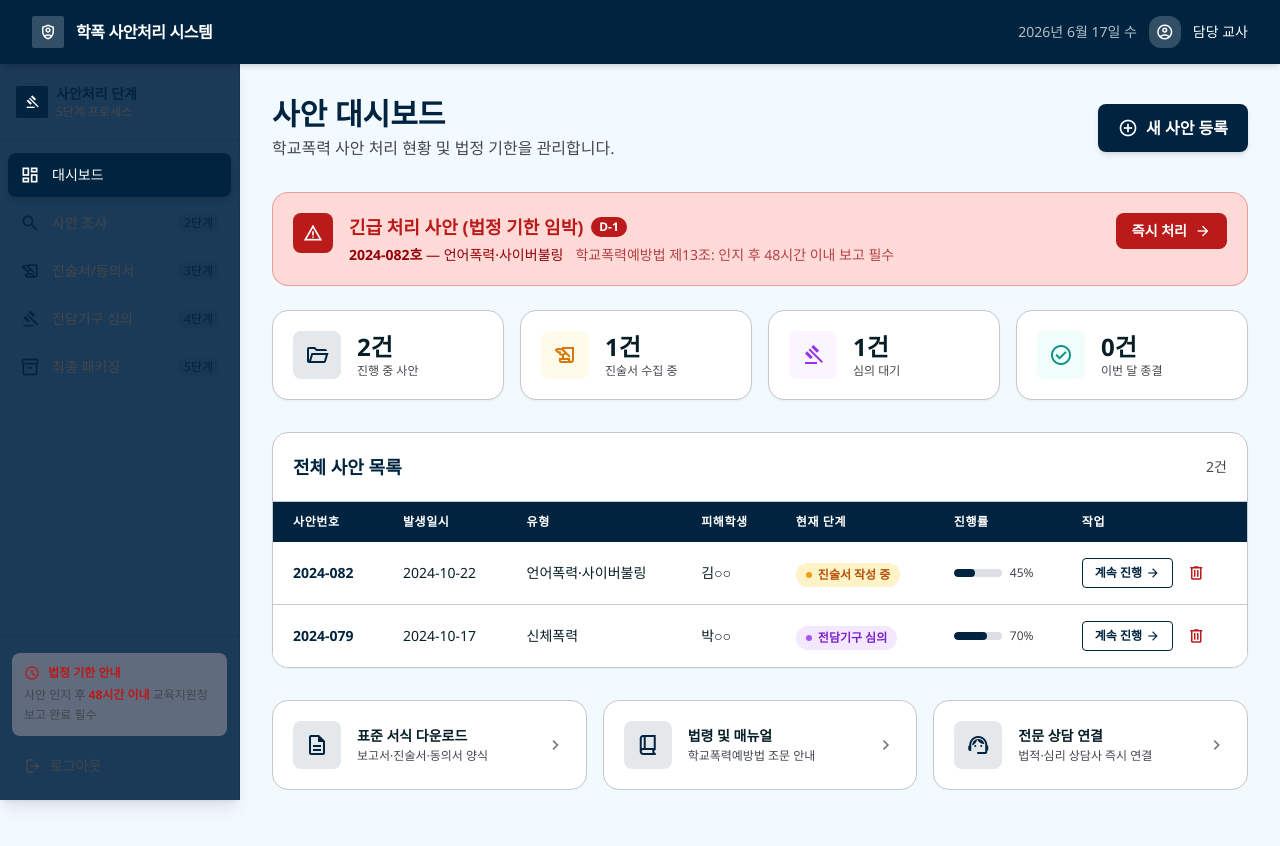
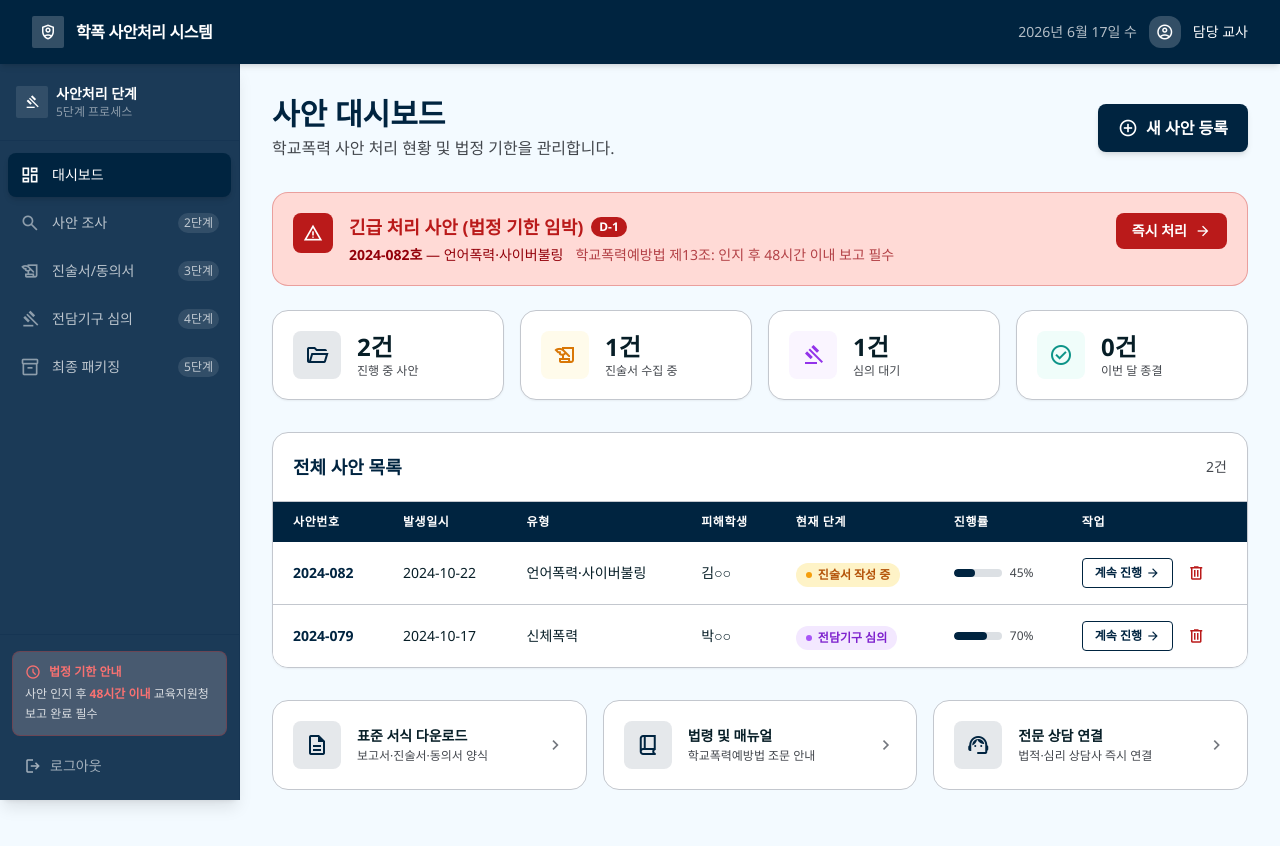
Before and after one commit to ari11zone/school-violence-workspace, a React (Vite) app: page / in a window 1280 px wide. Shown: the top 846 px of the page. Built offline with nearby package versions, Linux system fonts and the light colour scheme.

Commit message:
style: enhance sidebar text contrast and readability

```diff
--- a/src/Layout.jsx
+++ b/src/Layout.jsx
@@ -48,12 +48,12 @@ export default function Layout() {
       <nav className="fixed left-0 top-16 h-[calc(100vh-4rem)] flex flex-col z-40 bg-primary-container w-60 shadow-lg border-r border-primary/20">
         <div className="px-4 py-5 border-b border-primary/20">
           <div className="flex items-center gap-2">
-            <div className="w-8 h-8 bg-primary rounded flex items-center justify-center">
+            <div className="w-8 h-8 bg-white/10 rounded flex items-center justify-center">
               <span className="material-symbols-outlined text-white text-[16px]">gavel</span>
             </div>
             <div>
-              <p className="text-primary font-bold text-sm">사안처리 단계</p>
-              <p className="text-on-surface-variant text-xs">5단계 프로세스</p>
+              <p className="text-white font-bold text-sm">사안처리 단계</p>
+              <p className="text-white/50 text-xs">5단계 프로세스</p>
             </div>
           </div>
         </div>
@@ -68,15 +68,15 @@ export default function Layout() {
                 className={`flex items-center gap-3 px-3 py-3 rounded-xl text-sm font-medium transition-all duration-150 group
                   ${active
                     ? 'bg-primary text-white shadow-md'
-                    : 'text-on-surface-variant hover:bg-primary/10 hover:text-primary'
+                    : 'text-white/70 hover:bg-white/10 hover:text-white'
                   }`}
               >
-                <span className={`material-symbols-outlined text-[20px] transition-all ${active ? 'text-white' : 'text-primary group-hover:text-primary'}`}>
+                <span className={`material-symbols-outlined text-[20px] transition-all ${active ? 'text-white' : 'text-white/50 group-hover:text-white'}`}>
                   {icon}
                 </span>
                 <span>{label}</span>
                 {step && (
-                  <span className={`ml-auto text-xs px-1.5 py-0.5 rounded-full ${active ? 'bg-white/20 text-white' : 'bg-primary/10 text-primary'}`}>
+                  <span className={`ml-auto text-xs px-1.5 py-0.5 rounded-full ${active ? 'bg-white/20 text-white' : 'bg-white/10 text-white/70'}`}>
                     {step}단계
                   </span>
                 )}
@@ -86,16 +86,16 @@ export default function Layout() {
         </div>
 
         <div className="px-3 py-4 border-t border-primary/20">
-          <div className="bg-error-container/30 rounded-xl p-3">
+          <div className="bg-error-container/20 border border-error/30 rounded-xl p-3">
             <div className="flex items-center gap-2 mb-1">
-              <span className="material-symbols-outlined text-error text-[16px]">schedule</span>
-              <span className="text-error text-xs font-bold">법정 기한 안내</span>
+              <span className="material-symbols-outlined text-red-400 text-[16px]">schedule</span>
+              <span className="text-red-400 text-xs font-bold">법정 기한 안내</span>
             </div>
-            <p className="text-on-surface-variant text-xs leading-relaxed">
-              사안 인지 후 <span className="font-bold text-error">48시간 이내</span> 교육지원청 보고 완료 필수
+            <p className="text-white/80 text-xs leading-relaxed">
+              사안 인지 후 <span className="font-bold text-red-400">48시간 이내</span> 교육지원청 보고 완료 필수
             </p>
           </div>
-          <button className="w-full flex items-center gap-2 px-3 py-2 mt-3 text-on-surface-variant hover:text-error hover:bg-error/5 rounded-lg text-sm transition-all">
+          <button className="w-full flex items-center gap-2 px-3 py-2 mt-3 text-white/60 hover:text-red-400 hover:bg-white/5 rounded-lg text-sm transition-all">
             <span className="material-symbols-outlined text-[18px]">logout</span>
             로그아웃
           </button>
```
